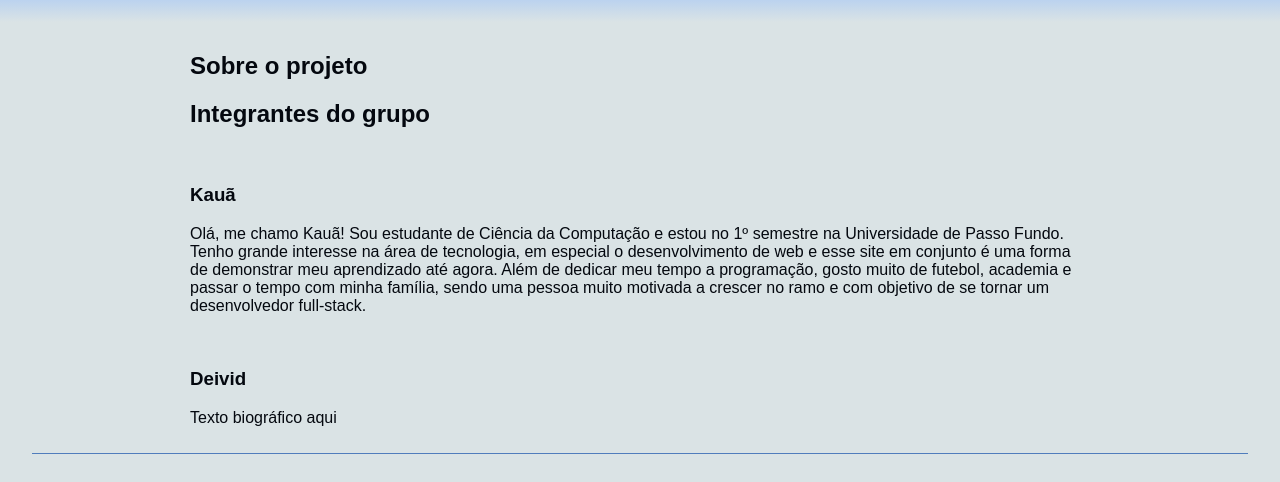
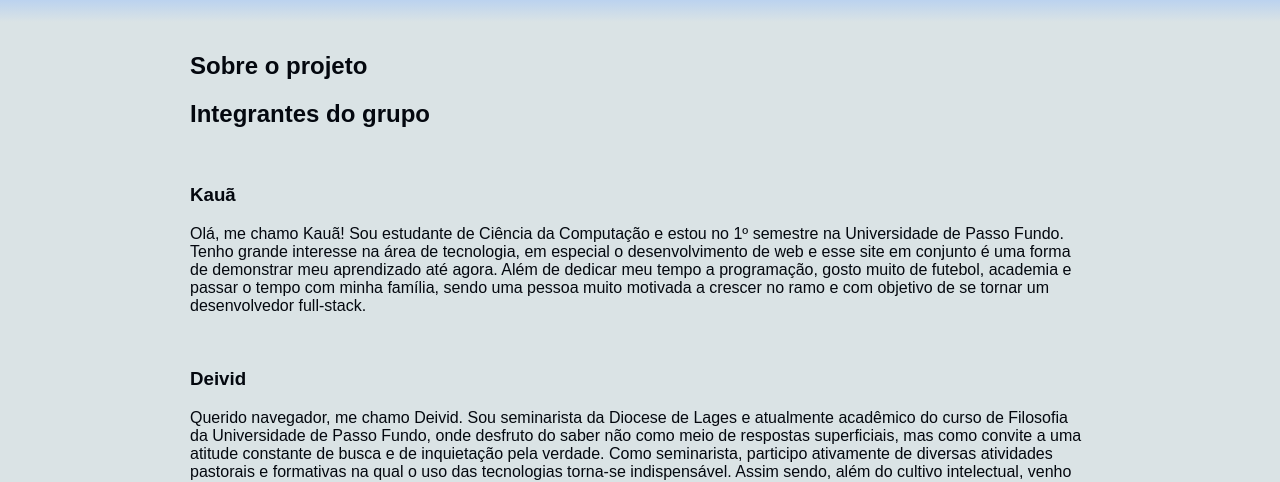
Before and after one commit to kaualima7/projeto-ciberseguranca, a plain HTML site: page sobre.html in a window 1280 px wide. Shown: the part 83-565 px from the top of the page. Drawn offline with Linux system fonts and the light colour scheme; a web font is replaced by a local one.

Commit message:
Add biogarfia

```diff
--- a/sobre.html
+++ b/sobre.html
@@ -49,7 +49,7 @@
             <div class="integrante">
                 <img src="" alt="">
                 <h3>Deivid</h3>
-                <p>Texto biográfico aqui</p>
+                <p>Querido navegador, me chamo Deivid. Sou seminarista da Diocese de Lages e atualmente acadêmico do curso de Filosofia da Universidade de Passo Fundo, onde desfruto do saber não como meio de respostas superficiais, mas como convite a uma atitude constante de busca e de inquietação pela verdade. Como seminarista, participo ativamente de diversas atividades pastorais e formativas na qual o uso das tecnologias torna-se indispensável. Assim sendo, além do cultivo intelectual, venho explorando o campo da tecnologia, aprendendo, mais de perto, junto aos acadêmicos de Ciência da Computação, a estrutura, funcionamento, operação e desenvolvimento da Web, tornando-se um espaço de grandes desafios e aprendizagem. Poderia citar vários elementos que constitui minha personalidade, mas ficarei com um: sou apaixonado pelo futebol.</p>
             </div>
         </section>
     </main>
```
